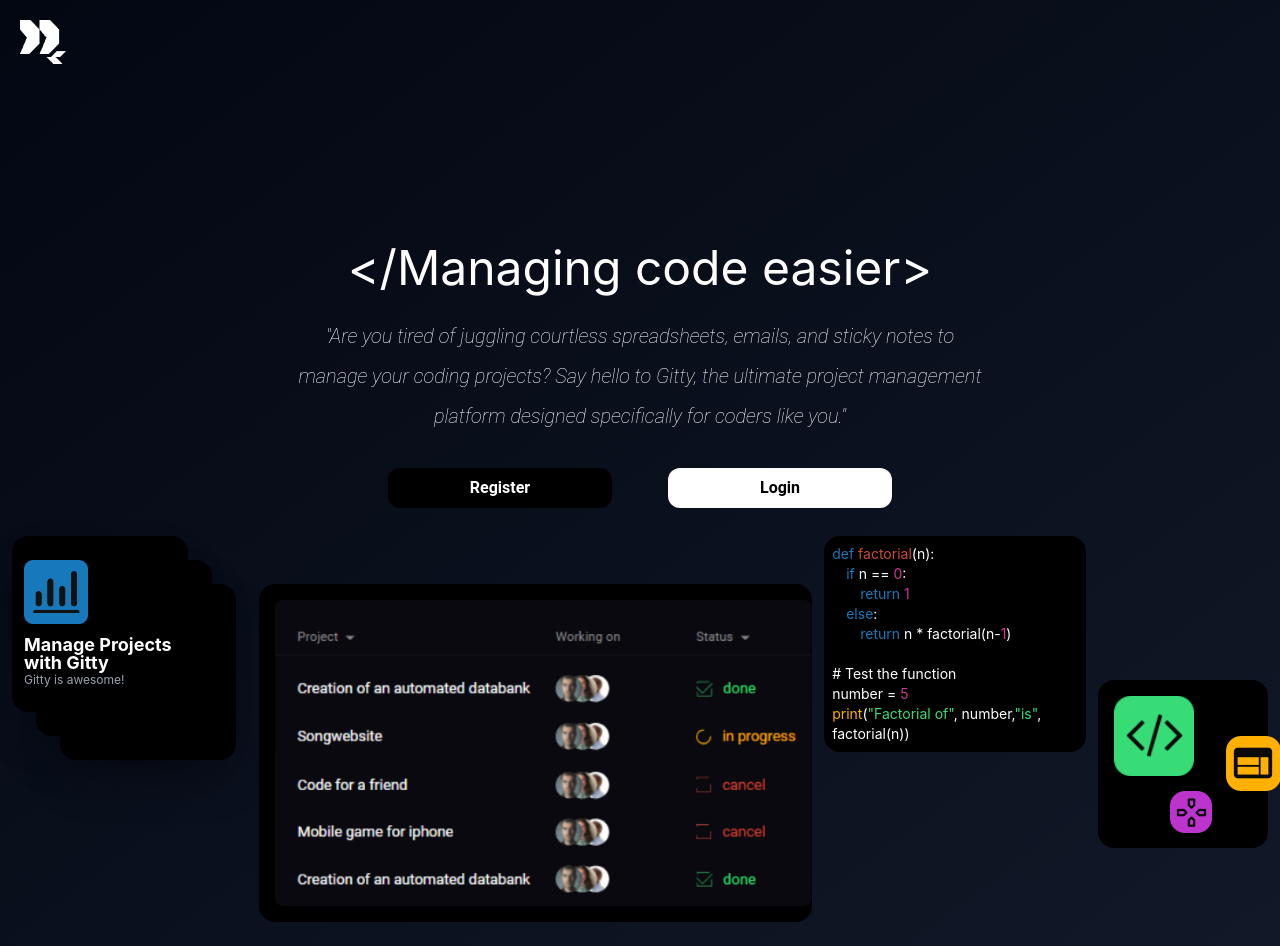
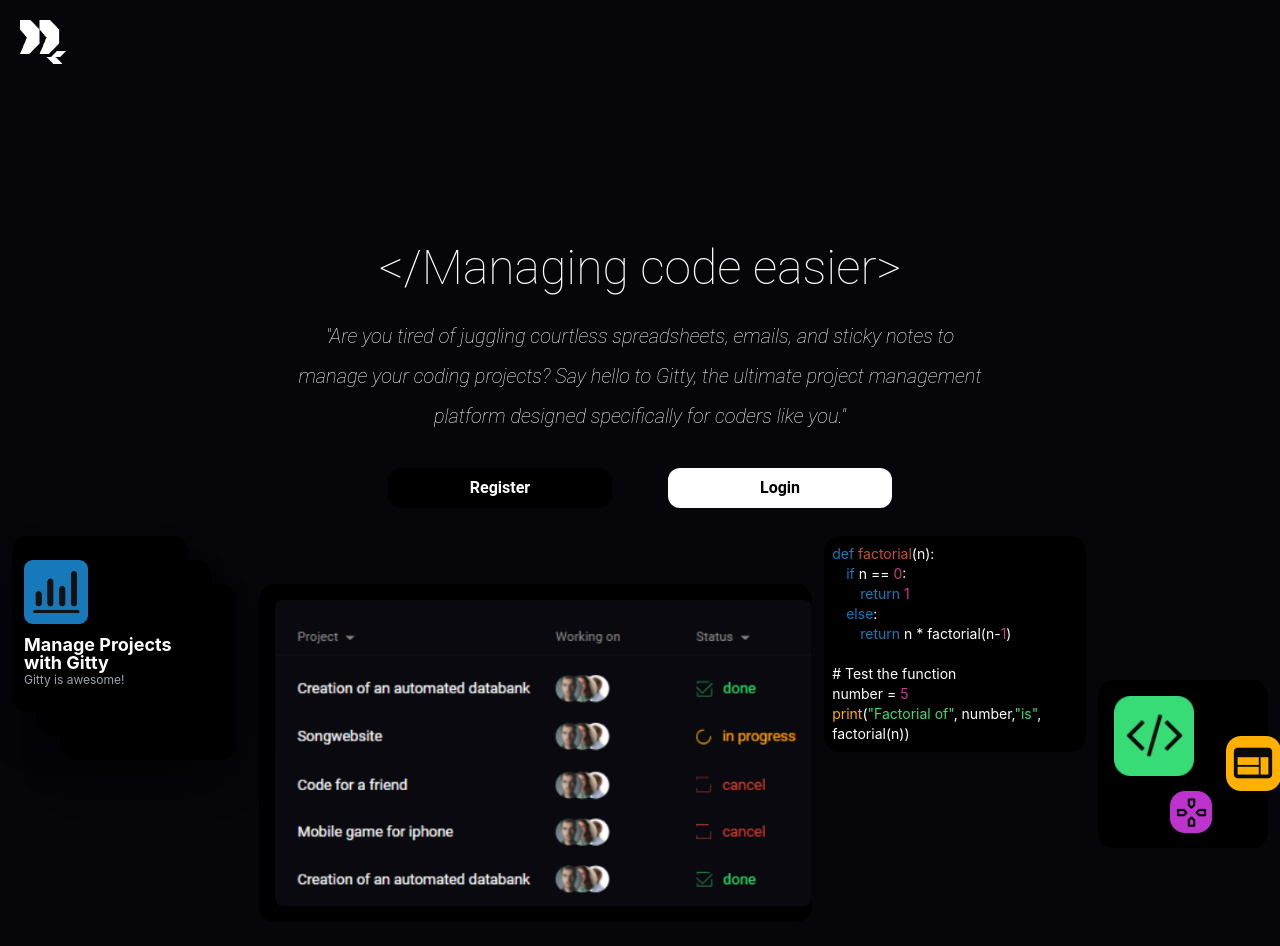
Before and after one commit to MaxwellPechman/Gitty, a React (Vite) app in the folder frontend/: page / in a window 1280 px wide. Built offline with nearby package versions, Linux system fonts and the light colour scheme.

Commit message:
Changed LandingPage.tsx responsive

```diff
--- a/frontend/src/components/pages/LandingPage.tsx
+++ b/frontend/src/components/pages/LandingPage.tsx
@@ -12,20 +12,20 @@
 export function LandingPage() {
     const navigate = useNavigate();
     return (
-        <div className="w-screen 4xl:h-screen bg-gradient-to-br from-gray-950 to-gray-900">
+        <div className="w-screen 3xl:h-screen bg-code-grey-950">
             <img className="mx-5 py-5" src={logo} alt="Gitty Logo"/>
             <div className="text-white text-center overflow-auto">
-                <h1 className="mt-40 text-5xl">&lt;/Managing code easier&gt;</h1>
+                <h1 className="mt-40 text-5xl font-roboto font-thin">&lt;/Managing code easier&gt;</h1>
                 <br/>
                 <p className="font-roboto italic leading-10 text-xl font-thin">"Are you tired of juggling courtless
                     spreadsheets, emails, and sticky notes to <br/>
                     manage your coding projects? Say hello to Gitty, the ultimate project management<br/>
                     platform designed specifically for coders like you."</p>
                 <br/>
-                <button className="bg-black border-white mb-3 xl:mr-7 xl:mb-0 md:mr-3.5 w-56 hover:bg-gray-900 my-2 py-2 font-roboto font-bold rounded-xl" onClick={() => navigate("/register")}>Register</button>
-                <button className="bg-white border-white text-black w-56 xl:ml-7 md:ml-3.5 hover:bg-gray-400 my-2 py-2 font-roboto font-bold rounded-xl" onClick={() => navigate("/login")}>Login</button>
+                <button className="bg-black border-white mb-3 xl:mr-7 xl:mb-0 xs:mr-3.5 w-56 hover:bg-gray-900 my-2 py-2 font-roboto font-bold rounded-xl" onClick={() => navigate("/register")}>Register</button>
+                <button className="bg-white border-white text-black w-56 xl:ml-7 xs:ml-3.5 hover:bg-gray-400 my-2 py-2 font-roboto font-bold rounded-xl" onClick={() => navigate("/login")}>Login</button>
             </div>
-            <div className="hidden xl:flex flex-row w-screen mt-5 justify-between">
+            <div className="hidden xl:flex flex-row w-screen mt-5 justify-around">
                 <div className="bg-none mx-3 w-275">
                     <div className="text-white bg-black w-56 xl:w-44 h-56 xl:h-44 rounded-2xl absolute z-50 shadow-2xl">
                         <img src={manageLogo} className="w-16 mx-3 my-3 pt-3" alt="Project Logo"/>
--- a/frontend/tailwind.config.js
+++ b/frontend/tailwind.config.js
@@ -11,6 +11,7 @@
   ],
   theme: {
     screens: {
+      'xs': '445px',
       'sm': '640px',
       'md': '768px',
       'lg': '1024px',
```
